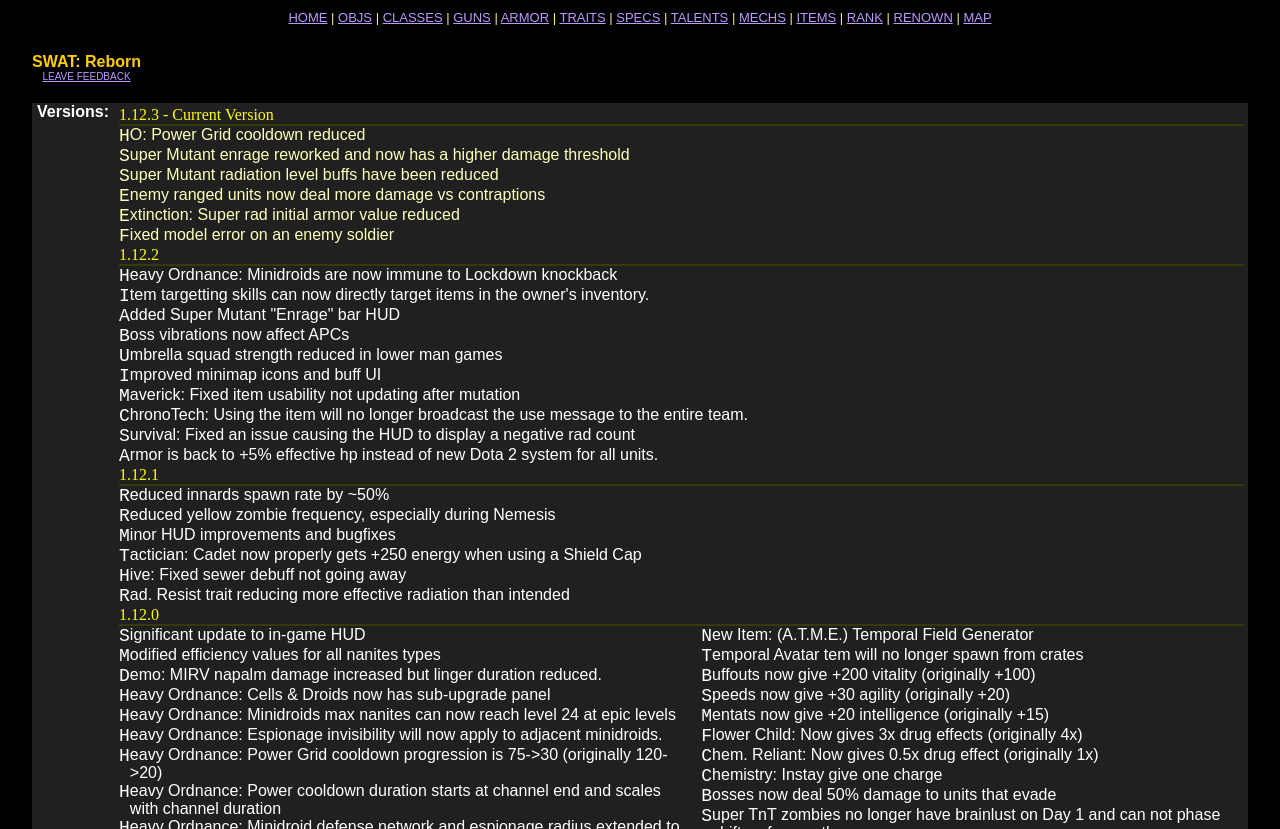
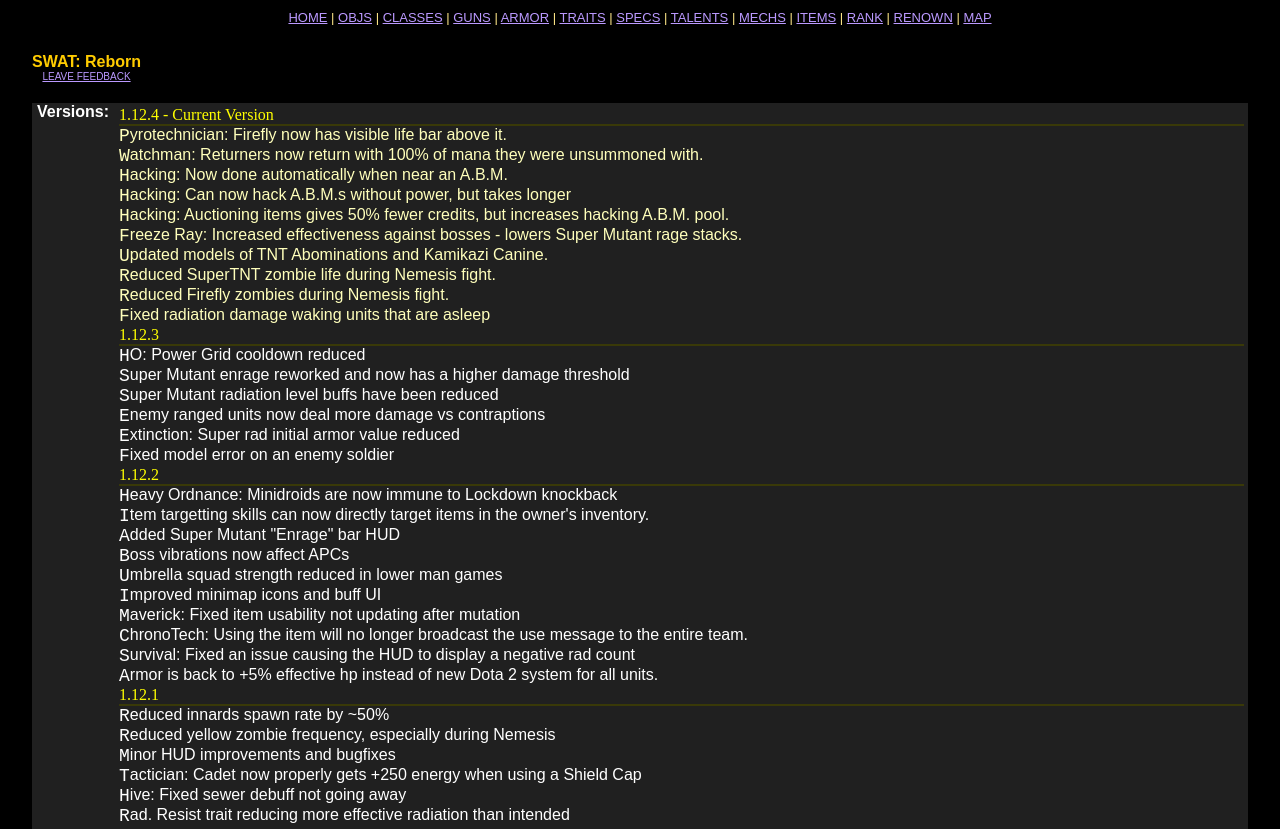
Before and after one commit to campbt/SwatWebsite, a plain HTML site: page readmerebornv.html in a window 1280 px wide. Shown: the top 829 px of the page. Drawn offline with Linux system fonts and the light colour scheme.

Commit message:
Added version changes for 1.12.4

```diff
--- a/readmerebornv.html
+++ b/readmerebornv.html
@@ -74,6 +74,19 @@ WriteBr();
 <table cellpadding=0 cellspacing=0 border=0><tr><td height=3></td></tr></table>
 
 <script>
+    VerHead('1.12.4');
+    VerData('Pyrotechnician: Firefly now has visible life bar above it.');
+    VerData('Watchman: Returners now return with 100% of mana they were unsummoned with.');
+    VerData('Hacking: Now done automatically when near an A.B.M.');
+    VerData('Hacking: Can now hack A.B.M.s without power, but takes longer');
+    VerData('Hacking: Auctioning items gives 50% fewer credits, but increases hacking A.B.M. pool.');
+    VerData('Freeze Ray: Increased effectiveness against bosses - lowers Super Mutant rage stacks.');
+    VerData('Updated models of TNT Abominations and Kamikazi Canine.');
+    VerData('Reduced SuperTNT zombie life during Nemesis fight.');
+    VerData('Reduced Firefly zombies during Nemesis fight.');
+    VerData('Fixed radiation damage waking units that are asleep');
+    VerFoot();
+
     VerHead('1.12.3');
     VerData('HO: Power Grid cooldown reduced');
     VerData('Super Mutant enrage reworked and now has a higher damage threshold');
```
Also changed, not shown: readmereborntraits.html (+1 -1 lines).
